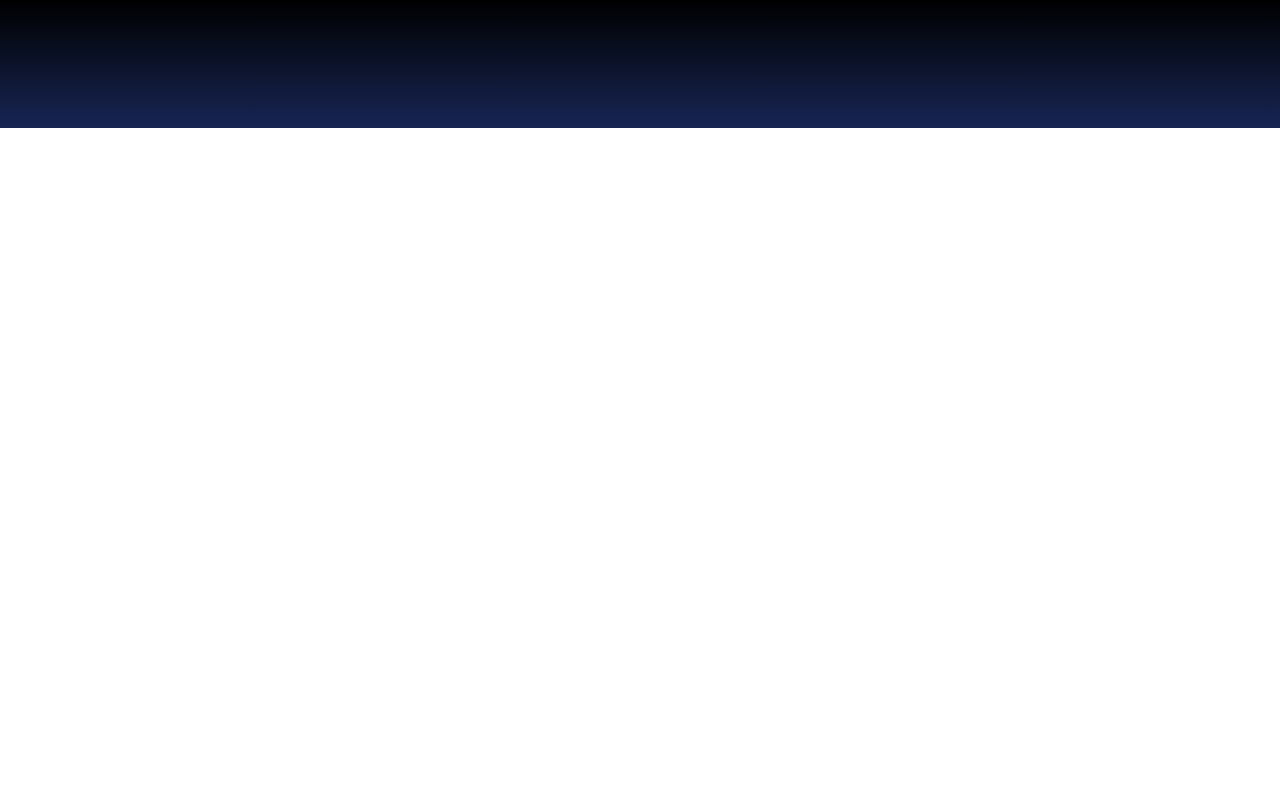
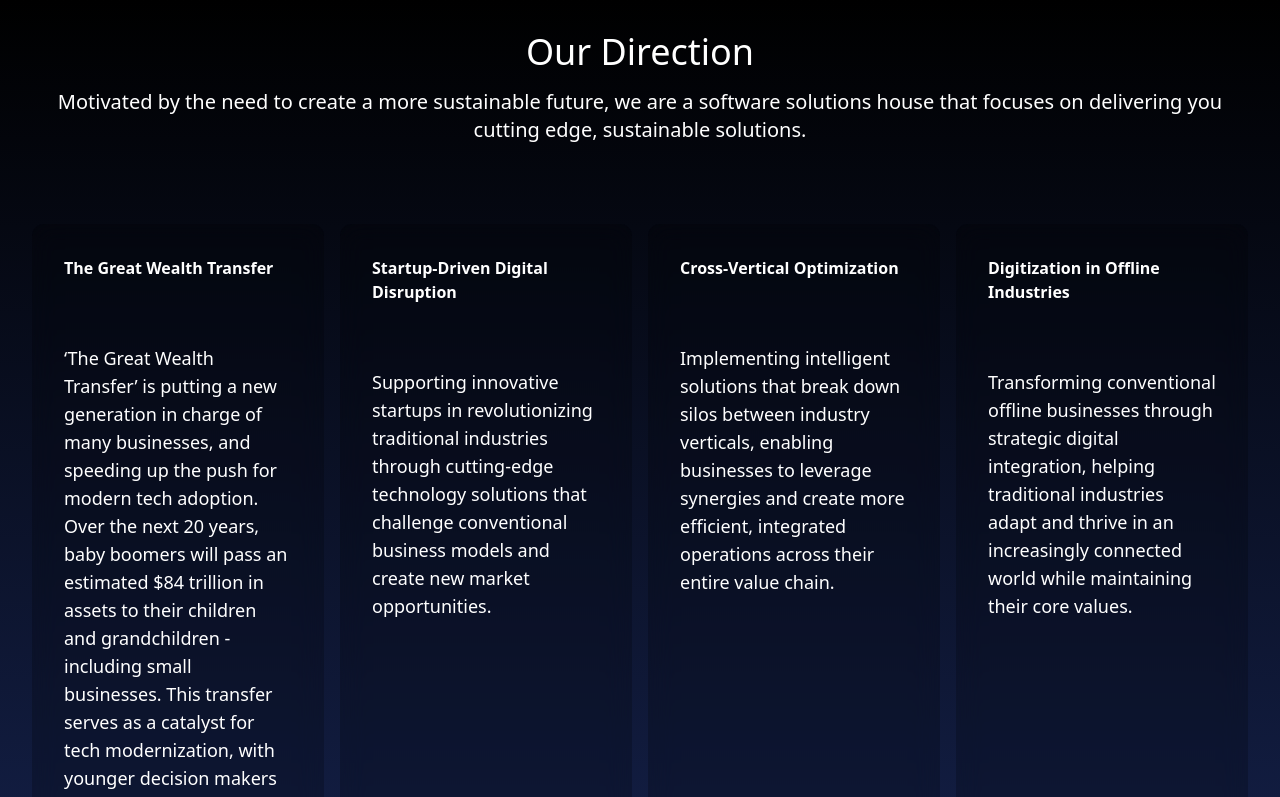
Before and after one commit to nikhilYates/v2, a Next.js app in the folder scorpionlabz-v2/: page /direction in a window 1280 px wide. Shown: the top 797 px of the page. Built offline with nearby package versions, Linux system fonts and the light colour scheme.

Commit message:
started direction cards

```diff
--- /dev/null
+++ b/scorpionlabz-v2/public/assets/direction/direction.json
@@ -0,0 +1,24 @@
+{
+  "directions": [
+    {
+      "id": 1,
+      "title": "The Great Wealth Transfer",
+      "description": "‘The Great Wealth Transfer’ is putting a new generation in charge of many businesses, and speeding up the push for modern tech adoption. Over the next 20 years, baby boomers will pass an estimated $84 trillion in assets to their children and grandchildren - including small businesses. This transfer serves as a catalyst for tech modernization, with younger decision makers and leaders leveraging tech to streamline operations and stay competitive. Technology adoption is no longer optional - it has become a strategic necessity."
+    },
+    {
+      "id": 2,
+      "title": "Startup-Driven Digital Disruption",
+      "description": "Supporting innovative startups in revolutionizing traditional industries through cutting-edge technology solutions that challenge conventional business models and create new market opportunities."
+    },
+    {
+      "id": 3,
+      "title": "Cross-Vertical Optimization",
+      "description": "Implementing intelligent solutions that break down silos between industry verticals, enabling businesses to leverage synergies and create more efficient, integrated operations across their entire value chain."
+    },
+    {
+      "id": 4,
+      "title": "Digitization in Offline Industries",
+      "description": "Transforming conventional offline businesses through strategic digital integration, helping traditional industries adapt and thrive in an increasingly connected world while maintaining their core values."
+    }
+  ]
+}
--- a/scorpionlabz-v2/src/app/direction/page.tsx
+++ b/scorpionlabz-v2/src/app/direction/page.tsx
@@ -1,10 +1,22 @@
 import React from "react";
+import DirectionCard from "@/components/DirectionCard";
+import directionData from "../../../public/assets/direction/direction.json";
+
 
 export default function Direction() {
-  return <div className="h-full w-full flex flex-col p-16 bg-gradient-to-t from-blue-950 to-black">
-    <div className="flex flex-col gap-4">
-      <h1 className="text-white text-4xl font-bold">
+  return <div className="w-full flex flex-col justify-start items-center p-8 2xl:p-16 bg-gradient-to-t from-blue-950 to-black">
+    <div className="flex flex-col gap-4 w-full items-center">
+      <h1 className="text-white text-4xl 2xl:text-7xl font-regular text-center">
+        Our Direction
       </h1>
+      <p className="text-white text-xl font-medium text-center w-full 2xl:w-1/3">
+        Motivated by the need to create a more sustainable future, we are a software solutions house that focuses on delivering you cutting edge, sustainable solutions.
+      </p>
+      <div className="grid grid-cols-1 xl:grid-cols-4 gap-4 w-full mt-16">
+        {directionData.directions.map((direction: any) => (
+          <DirectionCard key={direction.id} direction={direction} />
+        ))}
+      </div>
     </div>
   </div>;
 }
--- a/scorpionlabz-v2/src/app/page.tsx
+++ b/scorpionlabz-v2/src/app/page.tsx
@@ -7,7 +7,7 @@ import Clients from "./clients/page";
 import Contact from "./contact/page";
 import Direction from "./direction/page";
 import Work from "./work/page";
-import { useEffect, useRef } from "react";
+import { useEffect, useRef, useState } from "react";
 import Navbar from "@/components/Navbar";
 import Blob from "@/components/Blob";
 import MobileBlob from "@/components/MobileBlob";
@@ -17,16 +17,29 @@ import { Separator } from "@/components/ui/separator";
 export default function Home() {
 
   const videoRef = useRef<HTMLVideoElement>(null);
+  const [showMobileBlob, setShowMobileBlob] = useState(true);
 
   useEffect(() => {
     if (videoRef.current) {
       videoRef.current.playbackRate = 1;
     }
+
+    // Set initial state after component mounts
+    setShowMobileBlob(window.innerWidth < 1280);
+
+    const handleResize = () => {
+      setShowMobileBlob(window.innerWidth < 1280);
+    };
+
+    window.addEventListener('resize', handleResize);
+    return () => {
+      window.removeEventListener('resize', handleResize);
+    };
   }, []);
 
   return (
     <Layout>
-      <div className="h-full w-full flex flex-col relative justify-end xl:justify-center gap-[25%] overflow-hidden pb-8 p-0 xl:p-8">
+      <div className="h-full w-full flex flex-col relative justify-end xl:justify-center gap-[25%] overflow-hidden pb-8 p-0 xl:p-8 bg-black">
         {/* <video
           ref={videoRef}
           autoPlay
@@ -38,15 +51,15 @@ export default function Home() {
           <source src="/assets/video/landing-hero-background.mp4" type="video/mp4" />
         </video> */}
         <Navbar />
-        <div className="absolute top-0 w-full h-full flex items-start justify-center -z-10">
-          <MobileBlob />
+        <div className="absolute top-0 w-full h-full flex items-start justify-center z-0">
+          {!showMobileBlob ? <Blob /> : <MobileBlob />}
         </div>
-        <div className="hidden xl:flex absolute top-0 xl:left-0 w-full h-full items-center justify-center -z-10">
+        {/* <div className="hidden xl:flex absolute top-0 xl:left-0 w-full h-full items-center justify-center -z-10">
           <Blob />
-        </div>
-        <div className="p-8 xl:p-32 flex flex-col gap-4">
-          <h1 className="text-6xl xl:text-7xl font-extralight text-white">Modern Solutions for <br /> Modern Businesses</h1>
-          <p className="text-white text-xl font-light w-full xl:w-1/2">Experience a software solutions house that focuses on delivering you <span className="font-bold"> cutting edge, sustainable</span> solutions.</p>
+        </div> */}
+        <div className="p-8 xl:p-32 flex flex-col gap-4 z-10">
+          <h1 className="text-6xl xl:text-7xl 2xl:text-9xl font-extralight text-white">Modern Solutions for <br /> Modern Businesses</h1>
+          <p className="text-white text-xl font-light w-full xl:w-1/2 2xl:w-1/3 2xl:text-2xl">Experience a software solutions house that focuses on delivering you <span className="font-bold"> cutting edge, sustainable</span> solutions.</p>
           <div className="flex flex-row justify-start align-middle pt-8 gap-4">
             <Button variant={'outline'} className="w-fit font-semibold">
                 Get in Touch
@@ -57,14 +70,14 @@ export default function Home() {
               </Button>
           </div>
         </div>
-        <div className="hidden xl:flex absolute bottom-0 -left-1/4 w-full justify-start opacity-10">
+        <div className="hidden xl:flex absolute bottom-0 xl:-left-1/4 w-full justify-start opacity-10">
           <img
             src="/assets/image/rising-moon.png"
             alt="Bottom Image"
-            className="w-[200%] h-auto rotate-90"
+            className="w-[200%] 2xl:w-[100%] h-auto xl:rotate-90"
           />
         </div>
-        <div className="absolute bottom-0 left-0 w-full h-[50vh] bg-gradient-to-t from-black to-transparent pointer-events-none -z-5"></div>
+        <div className="absolute bottom-0 left-0 w-full h-[20vh] xl:h-[50vh] bg-gradient-to-t from-black to-transparent pointer-events-none -z-5"></div>
       </div>
       <Direction />
       <About />
--- /dev/null
+++ b/scorpionlabz-v2/src/components/DirectionCard.tsx
@@ -0,0 +1,22 @@
+import React from "react";
+
+interface DirectionCardProps {
+  direction: any;
+}
+
+export default function DirectionCard({ direction }: DirectionCardProps) {
+  return (
+    <>
+        <div className="w-full h-full flex flex-col justify-start items-center p-8 bg-black/20 backdrop-blur-md rounded-xl hover:bg-black/50 transition-all duration-300 ease-in-out">
+            <div className="flex flex-col gap-16 w-full">
+                <h1 className="text-white 2xl:text-2xl font-bold text-left">
+                    {direction.title}
+                </h1>
+                <p className="text-white text-lg font-regular text-left w-full">
+                    {direction.description}
+                </p>
+            </div>
+        </div>
+  </>
+  )
+}
--- a/scorpionlabz-v2/src/components/Navbar.tsx
+++ b/scorpionlabz-v2/src/components/Navbar.tsx
@@ -4,9 +4,9 @@ import Image from "next/image";
 import { useEffect, useState } from "react";
 
 export default function Navbar() {
-
   const [scrollPosition, setScrollPosition] = useState(0);
-
+  const [isMenuOpen, setIsMenuOpen] = useState(false);
+  const [isMobile, setIsMobile] = useState(true); // Default to mobile to prevent hydration mismatch
 
   useEffect(() => {
     const handleScroll = () => {
@@ -20,19 +20,44 @@ export default function Navbar() {
     };
   }, []);
 
+  // Handle body scroll locking
+  useEffect(() => {
+    if (isMenuOpen) {
+      document.body.style.overflow = 'hidden';
+    } else {
+      document.body.style.overflow = 'unset';
+    }
+
+    return () => {
+      document.body.style.overflow = 'unset';
+    };
+  }, [isMenuOpen]);
+
   // Calculate styles based on scroll position
-  const transitionPoint = 100;
+  const transitionPoint = 250;
   const progress = Math.min(scrollPosition / transitionPoint, 1);
+  const pastTransitionPoint = scrollPosition >= transitionPoint;
 
   // Calculate gap: start at 32rem (large gap) and decrease to 2rem (small gap)
-  const gap = 42 - (progress * 30);
+  const gap = 32 - (progress * 30);
+
+  useEffect(() => {
+    // Handle initial width check and resize events
+    const handleResize = () => {
+      setIsMobile(window.innerWidth < 768);
+    };
+
+    handleResize(); // Set initial value
+    window.addEventListener('resize', handleResize);
+    return () => window.removeEventListener('resize', handleResize);
+  }, []);
 
   return (
-    <div className="w-full h-auto flex flex-row items-center p-4 px-0 fixed top-0 left-0 backdrop-blur-md bg-opacity-50 bg-black/10 z-50">
+    <div className="w-full h-auto flex flex-row items-center p-8 fixed top-0 left-0 backdrop-blur-md bg-opacity-50 bg-black/10 z-50">
       <div
-        className="w-full flex flex-row items-center justify-center px-24 transition-all duration-300 ease-in-out"
+        className={`w-full flex flex-row items-center md:px-24 transition-all duration-300 ease-in-out justify-between xl:${pastTransitionPoint ? 'justify-center' : 'justify-between'}`}
         style={{
-          gap: `${gap}rem`
+          gap: isMobile ? '0' : `${gap}rem`
         }}
       >
         <Image
@@ -42,7 +67,30 @@ export default function Navbar() {
           height={75}
           className="transition-all duration-300 ease-in-out"
         />
-        <div className="flex flex-row gap-8 justify-start align-top transition-all duration-300 ease-in-out border-white rounded-xl">
+
+        {/* Mobile burger menu button */}
+        <button
+          className="md:hidden flex flex-col gap-1.5 z-50"
+          onClick={() => setIsMenuOpen(!isMenuOpen)}
+        >
+          <div className={`w-6 h-0.5 bg-white transition-all ${isMenuOpen ? 'rotate-45 translate-y-2' : ''}`} />
+          <div className={`w-6 h-0.5 bg-white transition-all ${isMenuOpen ? 'opacity-0' : ''}`} />
+          <div className={`w-6 h-0.5 bg-white transition-all ${isMenuOpen ? '-rotate-45 -translate-y-2' : ''}`} />
+        </button>
+
+        {/* Mobile menu */}
+        <div className={`md:hidden fixed inset-0 bg-black/90 h-screen backdrop-blur-md transition-all ${isMenuOpen ? 'opacity-100 visible' : 'opacity-0 invisible'}`}>
+          <div className="flex flex-col items-center justify-center h-full gap-8">
+            <p className="text-white text-2xl font-light">Direction</p>
+            <p className="text-white text-2xl font-light">About</p>
+            <p className="text-white text-2xl font-light">Work</p>
+            <p className="text-white text-2xl font-light">Services</p>
+            <p className="text-white text-2xl font-light">Contact</p>
+          </div>
+        </div>
+
+        {/* Desktop menu */}
+        <div className="hidden md:flex flex-row gap-8 justify-start align-top transition-all duration-300 ease-in-out border-white rounded-xl">
           <p className="text-white text-lg font-light">Direction</p>
           <p className="text-white text-lg font-light">About</p>
           <p className="text-white text-lg font-light">Work</p>
```
